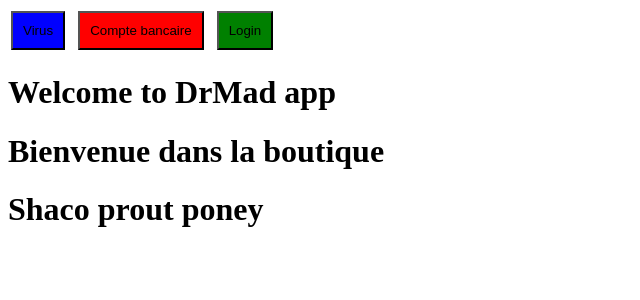
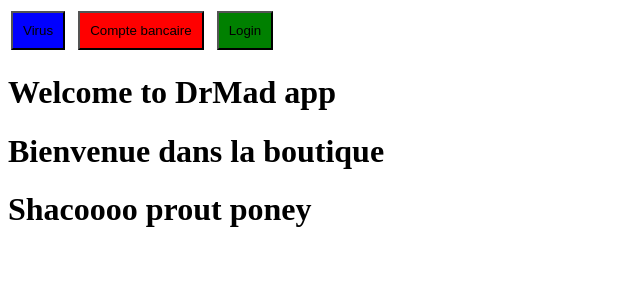
Before and after one commit to agaiffe2-iut90/drmad, a Vue app: page /shop in a window 1280 px wide. Shown: the top 300 px of the page, without its empty margins (0-640 px from the left). Built offline with nearby package versions, Linux system fonts and the light colour scheme.

Commit message:
Update ShopHome.vue

```diff
--- a/src/views/ShopHome.vue
+++ b/src/views/ShopHome.vue
@@ -1,6 +1,6 @@
 <template>
     <div>
-        <h1>Shaco prout poney</h1>
+        <h1>Shacoooo prout poney</h1>
     </div>
 </template>
 
```
